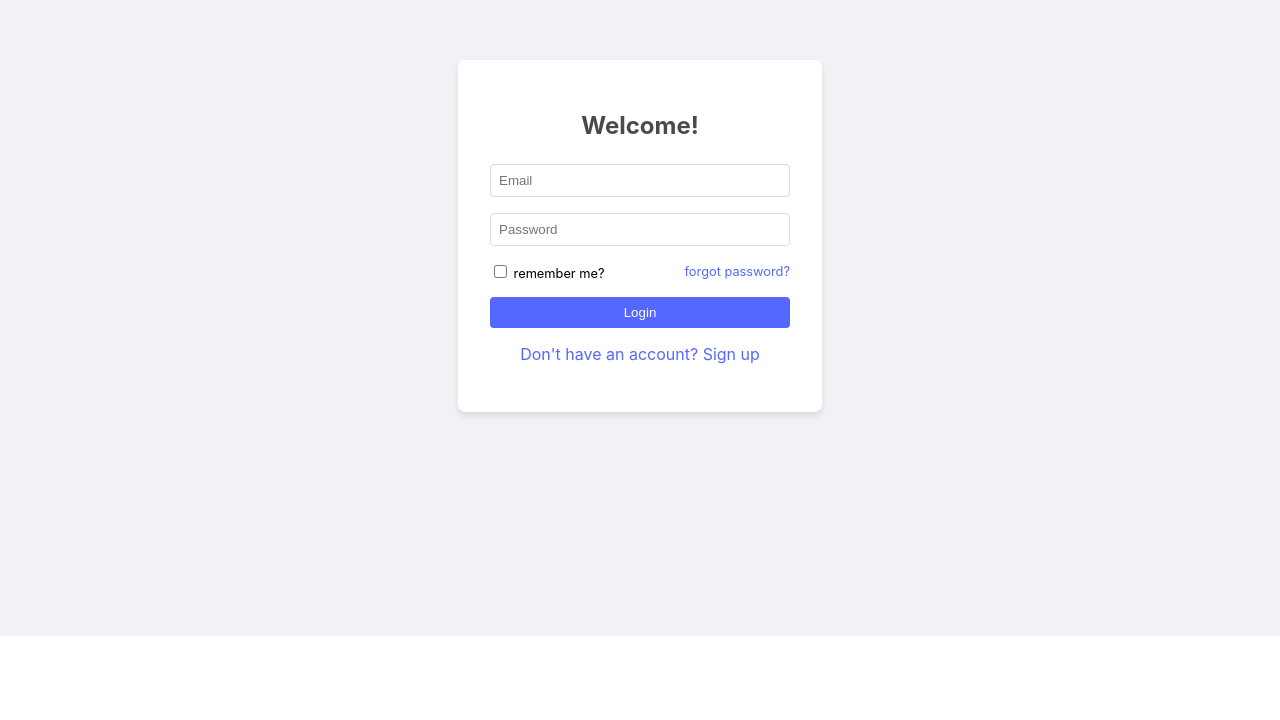
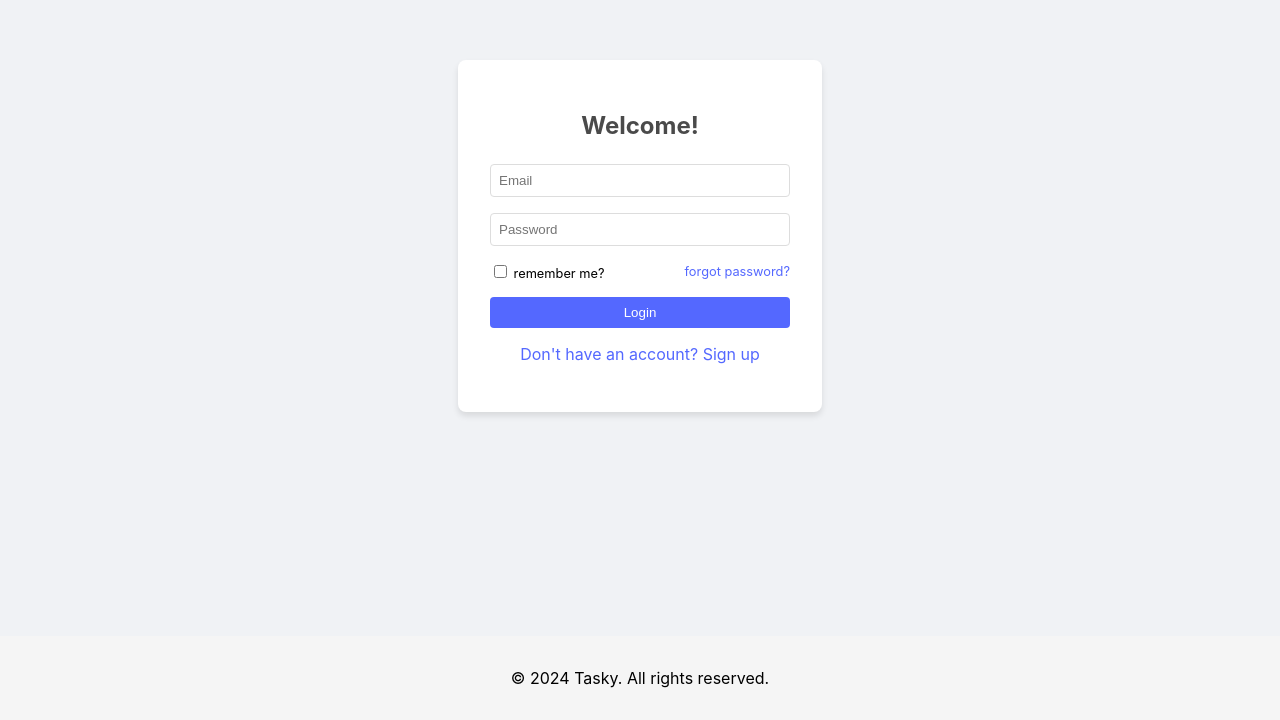
Before and after one commit to naikhpratik/naiktoolkit-frontend, a React (Create React App) app: page /login in a window 1280 px wide. Shown: the part 164-884 px from the top of the page. Before the commit the page ends 800 px from the top, so only its background shows below. Built offline with nearby package versions, Linux system fonts and the light colour scheme; no server answers.

Commit message:
Adding base pages

```diff
--- a/public/index.html
+++ b/public/index.html
@@ -9,7 +9,7 @@
       name="description"
       content="Web site created using create-react-app"
     />
-    <link rel="apple-touch-icon" href="%PUBLIC_URL%/logo192.png" />
+    <link rel="apple-touch-icon" href="%PUBLIC_URL%/logo.jpg" />
     <!--
       manifest.json provides metadata used when your web app is installed on a
       user's mobile device or desktop. See https://developers.google.com/web/fundamentals/web-app-manifest/
--- a/src/App.tsx
+++ b/src/App.tsx
@@ -2,15 +2,33 @@ import React from 'react';
 import { BrowserRouter as Router, Route, Routes, Navigate } from 'react-router-dom';
 import Login from './components/Login';
 import Home from './components/Home';
+import Header from './components/Header';
+import Footer from './components/Footer';
 
 const App: React.FC = () => {
+
+  const isLoggedIn = !!localStorage.getItem('token'); // Simple check for login status
+
   return (
     <Router>
-      <Routes>
-        <Route path="/login" element={<Login />} />
-        <Route path="/home" element={<Home />} />
-        <Route path="*" element={<Navigate to="/login" replace />} />
-      </Routes>
+      <div className="app-container">
+        <header className="header">
+          <Header />
+        </header>
+        <main className="body">
+          <Routes>
+            <Route path="/login" element={<Login />} />
+            {isLoggedIn ? (
+              <Route path="/home" element={<Home />} />
+            ) : (
+              <Route path="*" element={<Navigate to="/login" replace />} />
+            )}
+          </Routes>
+        </main>
+        <footer className="footer">
+          <Footer />
+        </footer>
+      </div>
     </Router>
   );
 };
--- /dev/null
+++ b/src/components/Footer.tsx
@@ -0,0 +1,20 @@
+import React from 'react';
+
+const Footer: React.FC = () => {
+  return (
+    <footer style={styles.footer}>
+      <p>&copy; 2024 Tasky. All rights reserved.</p>
+    </footer>
+  );
+};
+
+const styles = {
+  footer: {
+    textAlign: 'center' as const,
+    padding: '1rem',
+    backgroundColor: '#f5f5f5',
+    marginTop: 'auto',
+  },
+};
+
+export default Footer;
--- /dev/null
+++ b/src/components/Header.tsx
@@ -0,0 +1,65 @@
+import React from 'react';
+import { Link, useNavigate, useLocation } from 'react-router-dom';
+
+const Header: React.FC = () => {
+  const navigate = useNavigate();
+  const location = useLocation();
+  const isLoggedIn = !!localStorage.getItem('token'); // Simple check for login status
+
+  const handleSignout = () => {
+    localStorage.removeItem('token');
+    // Clear any other stored user data if necessary
+    navigate('/login');
+  };
+
+  // Don't show any navigation on the login page
+  if (location.pathname === '/login') {
+    return (
+      <header style={styles.header}>
+        <h1 style={styles.title}></h1>
+      </header>
+    );
+  }
+
+  return (
+    <header style={styles.header}>
+      <h1 style={styles.title}>NaikToolkit</h1>
+      <nav>
+        {isLoggedIn ? (
+          <>
+            <Link to="/home" style={styles.link}>Home</Link>
+            <button onClick={handleSignout} style={styles.button}>Sign Out</button>
+          </>
+        ) : (
+          <Link to="/login" style={styles.link}>Login</Link>
+        )}
+      </nav>
+    </header>
+  );
+};
+
+const styles = {
+  header: {
+    display: 'flex',
+    justifyContent: 'space-between',
+    alignItems: 'center',
+    padding: '0 20px',
+  },
+  title: {
+    margin: 0,
+  },
+  link: {
+    marginRight: '15px',
+    textDecoration: 'none',
+    color: '#333',
+  },
+  button: {
+    background: 'none',
+    border: 'none',
+    color: '#333',
+    cursor: 'pointer',
+    fontSize: '1em',
+  },
+};
+
+export default Header;
--- a/src/components/Login.tsx
+++ b/src/components/Login.tsx
@@ -71,12 +71,12 @@ const Login: React.FC = () => {
         </form>
         {!isLogin && (
           <div style={styles.socialLogin}>
-            <p>Or create account using social media!</p>
+            {/* <p>Or create account using social media!</p>
             <div>
               <button style={styles.socialButton}>f</button>
               <button style={styles.socialButton}>t</button>
               <button style={styles.socialButton}>G</button>
-            </div>
+            </div> */}
           </div>
         )}
         <p onClick={() => setIsLogin(!isLogin)} style={styles.switchForm}>
```
Also changed, not shown: public/Logo.jpg (added), public/manifest.json, 1 other file (tests, documents, lock files or other folders).
